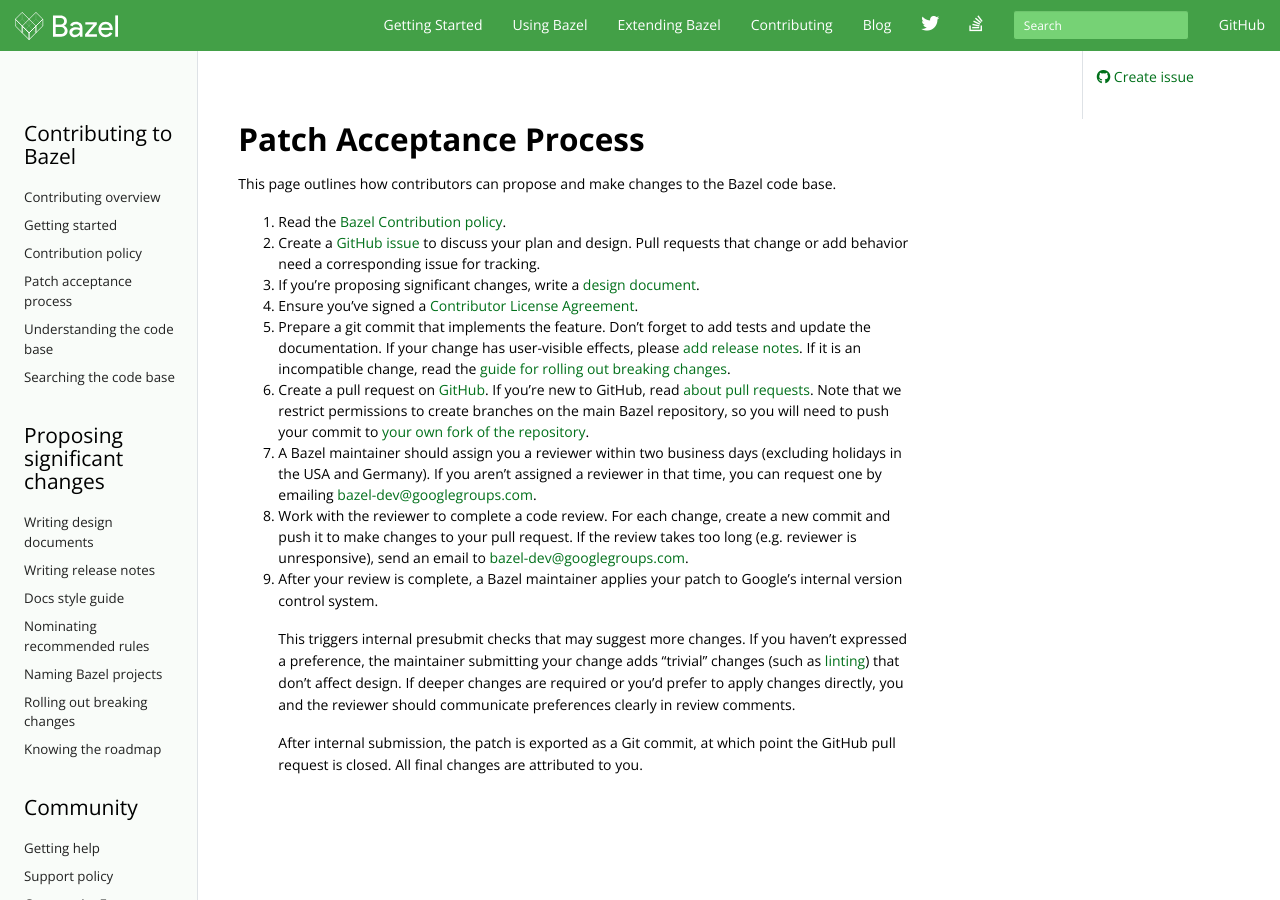
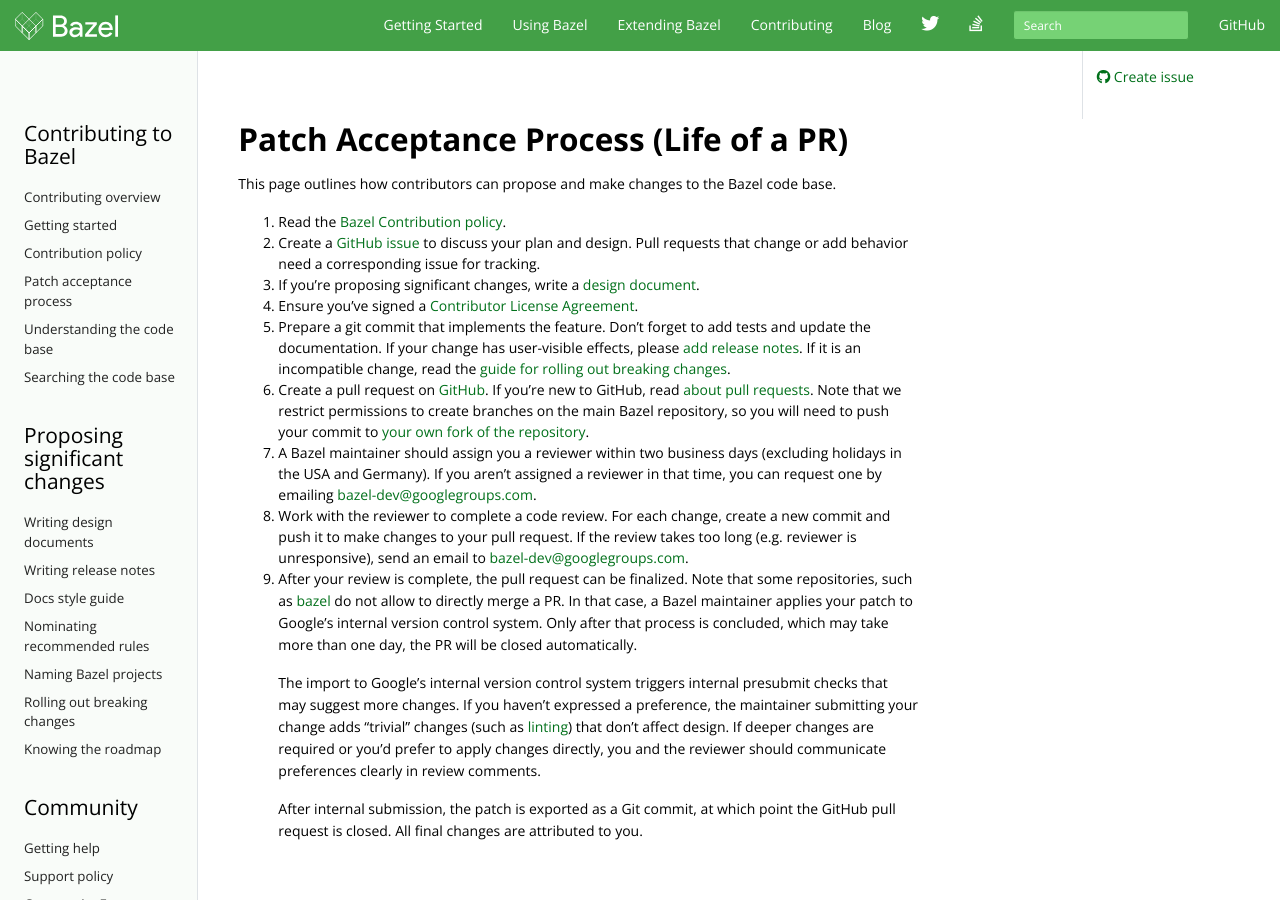
Before and after one commit to bazelbuild/bazel-website, a Jekyll site: the page built from basics/patching.md, in a window 1280 px wide and 900 px high. Built offline with Jekyll 4.4.1, drawn with Linux system fonts in a browser that asks for light colours; nearby versions of some CDN libraries; library files that are not in the unit come from our copies; comment, search, counter and statistics services are not loaded; the table of contents is made by our own code.

Commit message:
Update patching.md
Add clarification how the import process, in particular for PRs in bazel, impacts the contributor experience.

```diff
--- a/basics/patching.md
+++ b/basics/patching.md
@@ -3,7 +3,7 @@
 title: Patch acceptance process
 ---
 
-# Patch Acceptance Process
+# Patch Acceptance Process (Life of a PR)
 
 This page outlines how contributors can propose and make changes to the Bazel code base.
 
@@ -33,10 +33,13 @@
    new commit and push it to make changes to your pull request. If the review
    takes too long (e.g. reviewer is unresponsive), send an email to
    [bazel-dev@googlegroups.com](mailto:bazel-dev@googlegroups.com).
-1. After your review is complete, a Bazel maintainer applies your patch to Google's
-   internal version control system.
+1. After your review is complete, the pull request can be finalized. Note that some
+   repositories, such as [bazel](https://github.com/bazelbuild/bazel) do not allow
+   to directly merge a PR. In that case, a Bazel maintainer applies your patch to
+   Google's internal version control system. Only after that process is concluded,
+   which may take more than one day, the PR will be closed automatically.
 
-   This triggers internal presubmit checks
+   The import to Google's internal version control system triggers internal presubmit checks
    that may suggest more changes. If you haven't expressed a preference, the
    maintainer submitting your change  adds "trivial" changes (such as
    [linting](https://en.wikipedia.org/wiki/Lint_(software))) that don't affect
```
